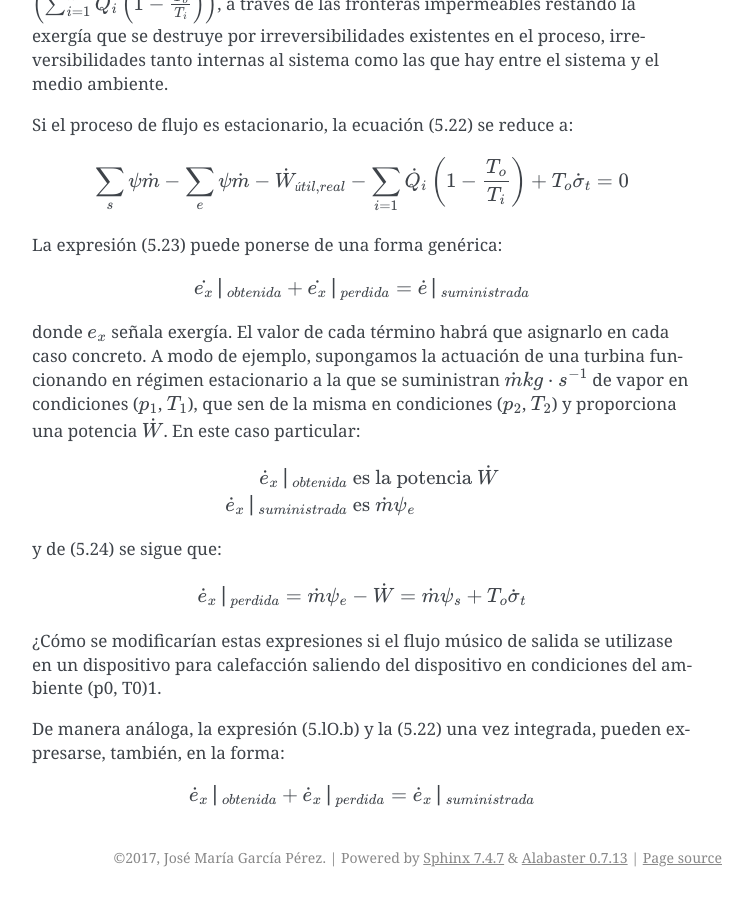
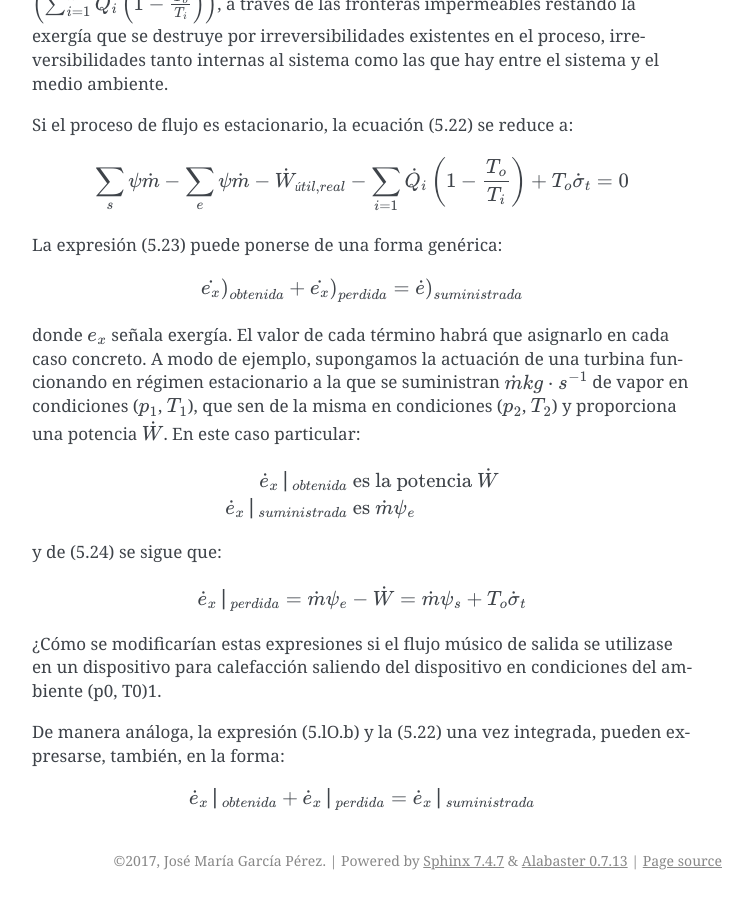
Before and after one commit to mantielero/termodinamica, a Sphinx documentation site: the page built from source/exergia_balance_sistemas_abiertos.rst, in a window 1280 px wide and 900 px high, scrolled down 1871 px. Shown: the whole window, without its empty margins (388-1141 px from the left). Built offline with Sphinx 7.4.7, drawn with Linux system fonts in a browser that asks for light colours; pages that are not in the unit, such as notebooks, are missing from menus.

Commit message:
Update exergia_balance_sistemas_abiertos.rst

```diff
--- a/source/exergia_balance_sistemas_abiertos.rst
+++ b/source/exergia_balance_sistemas_abiertos.rst
@@ -74,7 +74,7 @@ La expresión (5.23) puede ponerse de una forma genérica:
 
 .. math::
 
-   \dot{e_x}\bracevert_{obtenida} + \dot{e_x}\bracevert_{perdida} = \dot{e}\bracevert_{suministrada}
+   \left. \dot{e_x} \right)_{obtenida} + \left. \dot{e_x}\right)_{perdida} = \left. \dot{e}\right)_{suministrada}
 
 
 donde :math:`e_x` señala exergía. El valor de cada término habrá que asignarlo en cada caso concreto. A modo de ejemplo, supongamos la actuación de una turbina funcionando en régimen estacionario a la que se suministran :math:`\dot{m} kg\cdot s^{-1}` de vapor en condiciones (:math:`p_1`, :math:`T_1`), que sen de la misma en condiciones (:math:`p_2`, :math:`T_2`) y proporciona una potencia :math:`\dot{W}`. En este caso particular:
```
